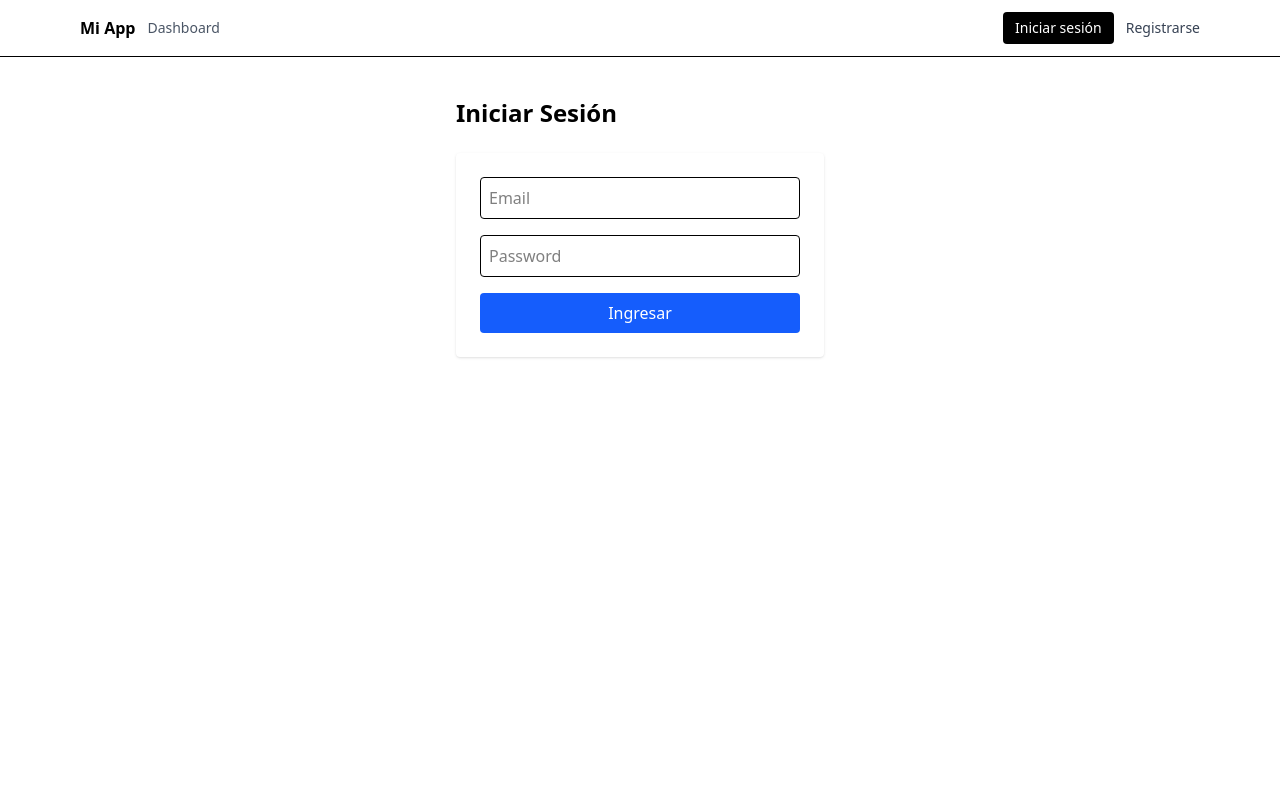
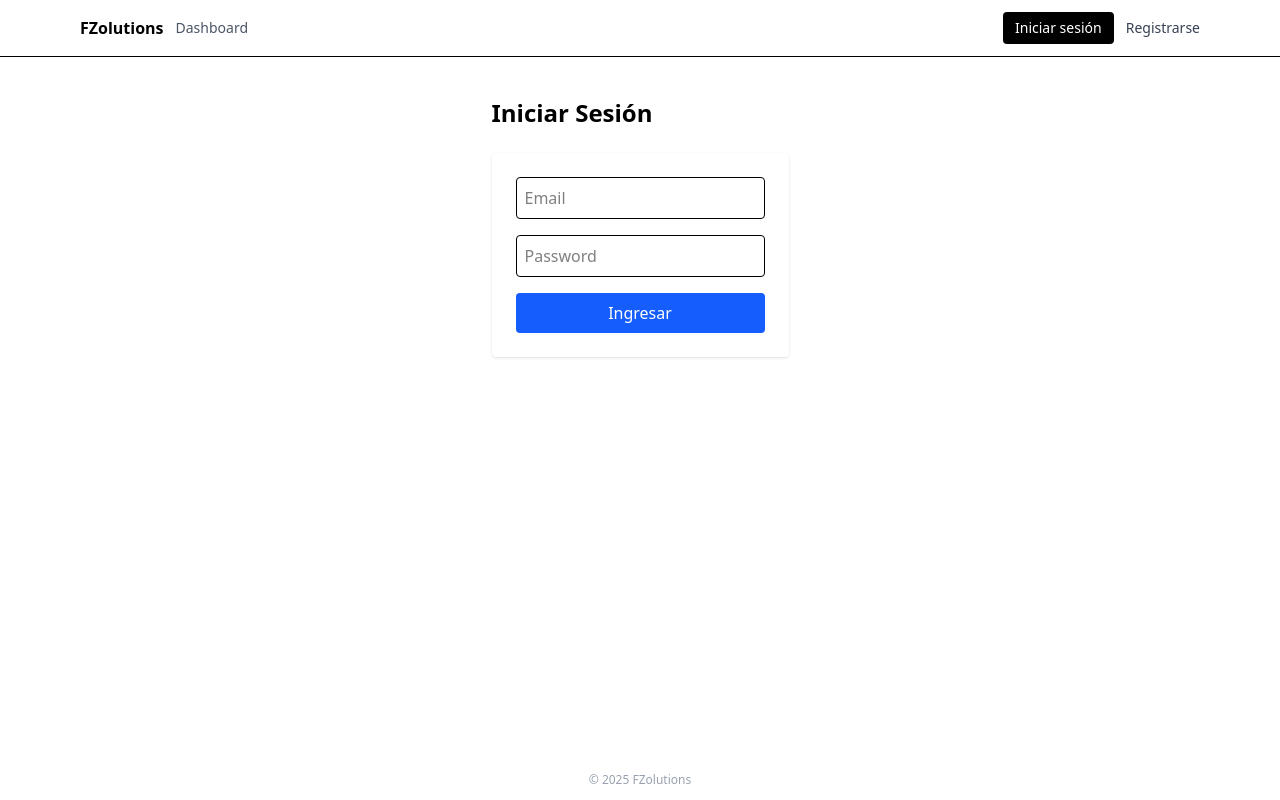
Before and after one commit to freemaan90/chatbot_dashboard, a Next.js app: page /login in a window 1280 px wide. Built offline with nearby package versions, Linux system fonts and the light colour scheme; no server answers.

Commit message:
se ajustaron los layout para que el footer y el header esten siempre visibles ; ;

```diff
--- a/src/app/dashboard/layout.tsx
+++ b/src/app/dashboard/layout.tsx
@@ -6,17 +6,17 @@ import { redirect } from "next/navigation";
 import { authOptions } from "@/app/api/auth/[...nextauth]/route";
 import Sidebar from "@/components/dashboard/Sidebar";
 
+// app/dashboard/layout.tsx
 export default async function DashboardLayout({ children }: { children: ReactNode }) {
   const session = await getServerSession(authOptions);
   if (!session) redirect("/login");
 
   return (
-    <div className="min-h-screen bg-gray-100 flex">
-      {/* Sidebar fijo a la izquierda */}
+    <div className="flex flex-1 overflow-hidden">
       <Sidebar userName={session.user?.name ?? "Usuario"} />
 
-      {/* Contenido principal */}
-      <main className="flex-1 p-6">
+      {/* Contenido scrollable */}
+      <main className="flex-1 p-6 overflow-auto">
         {children}
       </main>
     </div>
--- a/src/app/globals.css
+++ b/src/app/globals.css
@@ -3,3 +3,6 @@ body{
   color: #000;
   background-color: #fff;
 }
+html, body {
+  height: 100%;
+}
--- a/src/app/layout.tsx
+++ b/src/app/layout.tsx
@@ -1,10 +1,10 @@
-
 // app/layout.tsx
 import type { Metadata } from "next";
 import { Geist, Geist_Mono } from "next/font/google";
 import "./globals.css";
 import Providers from "./providers";
-import Navbar from "@/components/navbar";
+import Header from "@/components/header";
+import { Footer } from "@/components/footer";
 
 const geistSans = Geist({ variable: "--font-geist-sans", subsets: ["latin"] });
 const geistMono = Geist_Mono({ variable: "--font-geist-mono", subsets: ["latin"] });
@@ -14,13 +14,22 @@ export const metadata: Metadata = {
   description: "Generated by create next app",
 };
 
-export default function RootLayout({ children }: Readonly<{ children: React.ReactNode }>) {
+// app/layout.tsx
+export default function RootLayout({ children }: { children: React.ReactNode }) {
   return (
-    <html lang="en">
-      <body className={`${geistSans.variable} ${geistMono.variable} antialiased`}>
+    <html lang="en" className="h-full">
+      <body className="h-full flex flex-col">
         <Providers>
-          <Navbar />
-          {children}
+          {/* Header fijo */}
+          <Header />
+
+          {/* Contenedor scrollable entre header y footer */}
+          <div className="flex-1 overflow-hidden flex flex-col">
+            {children}
+          </div>
+
+          {/* Footer fijo */}
+          <Footer />
         </Providers>
       </body>
     </html>
--- a/src/components/dashboard/Sidebar.tsx
+++ b/src/components/dashboard/Sidebar.tsx
@@ -67,11 +67,6 @@ export default function Sidebar({ userName = "Usuario" }: Props) {
                         );
                     })}
                 </nav>
-
-                {/* Footer del sidebar (opcional) */}
-                <div className="mt-auto p-3 text-xs text-gray-400 hidden md:block">
-                    © {new Date().getFullYear()} Mi App
-                </div>
             </aside>
 
         </>
--- /dev/null
+++ b/src/components/footer/index.tsx
@@ -0,0 +1,7 @@
+export const Footer = () => {
+  return (
+    <div className="mt-auto p-3 text-xs text-gray-400 hidden md:block text-center w-full">
+      © {new Date().getFullYear()} FZolutions
+    </div>
+  );
+};
--- a/src/components/navbar/index.tsx
+++ b/src/components/header/index.tsx
@@ -4,7 +4,7 @@
 import Link from "next/link";
 import { useSession, signIn, signOut } from "next-auth/react";
 
-export default function Navbar() {
+export default function Header() {
   const { data: session, status } = useSession();
   const loading = status === "loading";
 
@@ -14,7 +14,7 @@ export default function Navbar() {
         {/* Logo / Home */}
         <div className="flex items-center gap-3">
           <Link href="/" className="font-semibold">
-            Mi App
+            FZolutions
           </Link>
           <Link href="/dashboard" className="text-sm text-gray-600 hover:text-black">
             Dashboard
```
